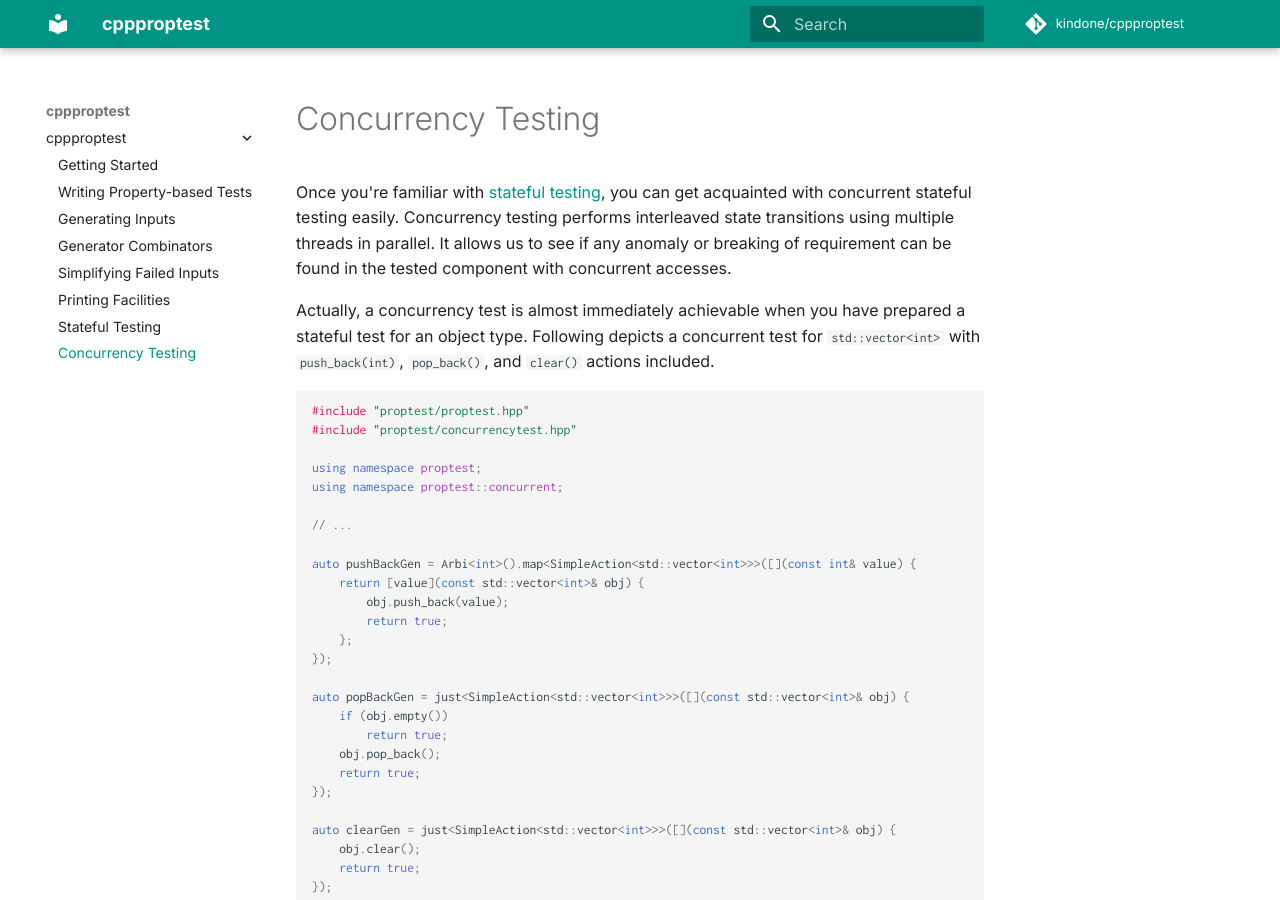
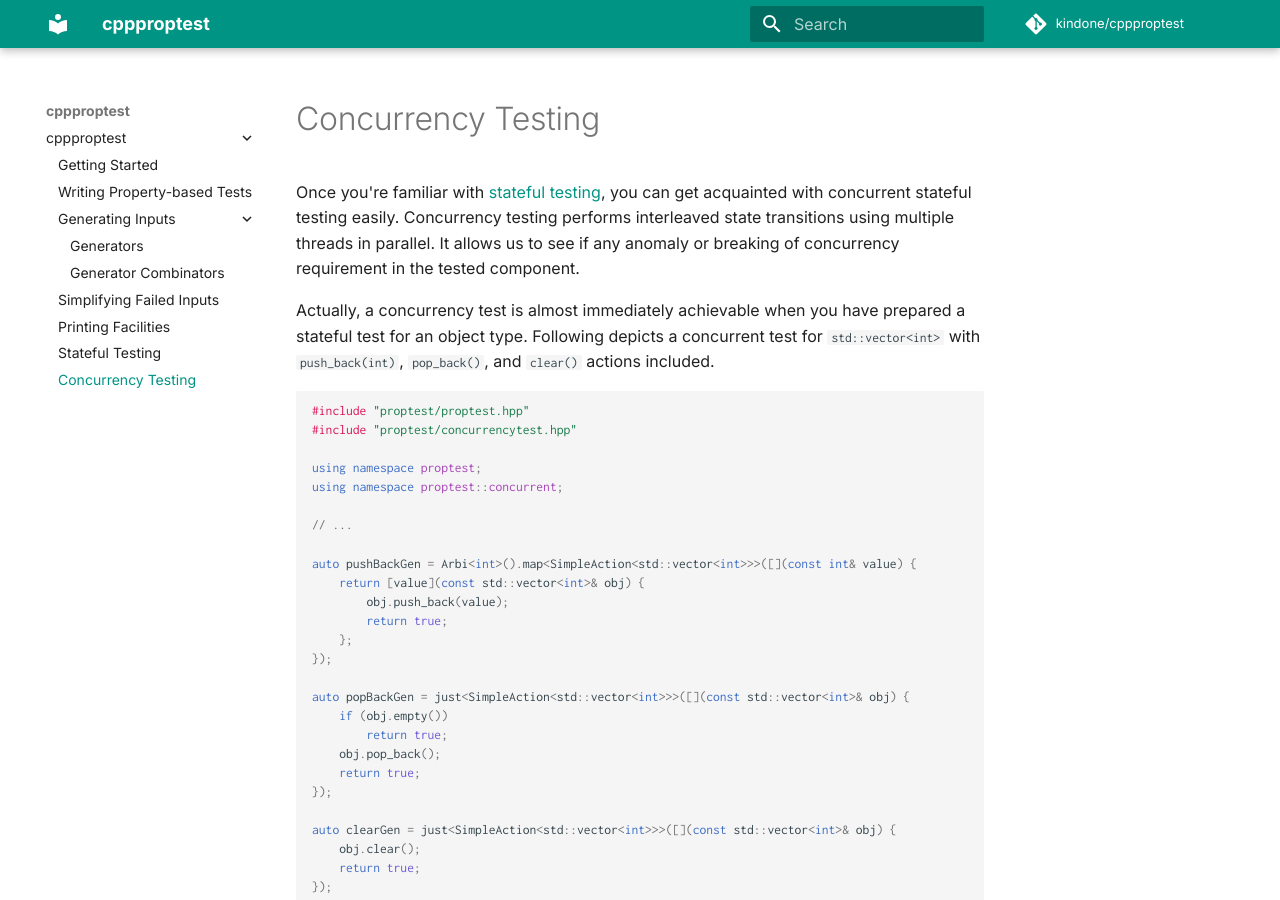
Before and after one commit to kindone/cppproptest2, an MkDocs documentation site: the page built from docs/ConcurrencyTesting.md, in a window 1280 px wide and 900 px high. Built offline with MkDocs 1.6.1 and Material for MkDocs 9.7.7, drawn with Linux system fonts in a browser that asks for light colours; comment, search, counter and statistics services are not loaded.

Commit message:
working on docs

```diff
--- a/docs/ConcurrencyTesting.md
+++ b/docs/ConcurrencyTesting.md
@@ -1,7 +1,7 @@
 # Concurrency Testing
 
 Once you're familiar with [stateful testing](./StatefulTesting.md), you can get acquainted with concurrent stateful testing easily.
-Concurrency testing performs interleaved state transitions using multiple threads in parallel. It allows us to see if any anomaly or breaking of requirement can be found in the tested component with concurrent accesses.
+Concurrency testing performs interleaved state transitions using multiple threads in parallel. It allows us to see if any anomaly or breaking of concurrency requirement in the tested component.
 
 Actually, a concurrency test is almost immediately achievable when you have prepared a stateful test for an object type.
 Following depicts a concurrent test for `std::vector<int>` with `push_back(int)`, `pop_back()`, and `clear()` actions included.
--- a/docs/Generators.md
+++ b/docs/Generators.md
@@ -1,4 +1,4 @@
-# Generating Inputs
+# Generators
 
 ## Generators in Property-Based Testing
 
--- a/mkdocs.yml
+++ b/mkdocs.yml
@@ -57,8 +57,9 @@ nav:
     - README.md
     - 'Getting Started' : GettingStarted.md
     - Property.md
-    - Generators.md
-    - Combinators.md
+    - 'Generating Inputs':
+      - Generators.md
+      - Combinators.md
     - Shrinking.md
     - Printing.md
     - StatefulTesting.md
```
Also changed, not shown: 2 other files.
